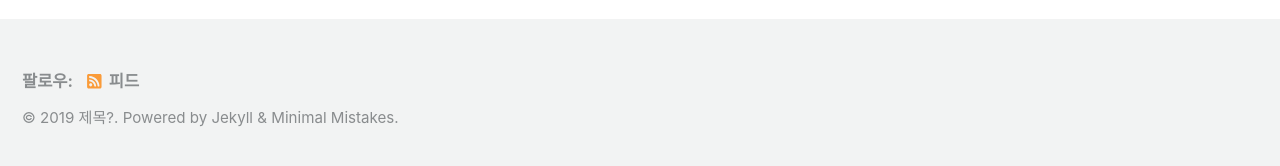
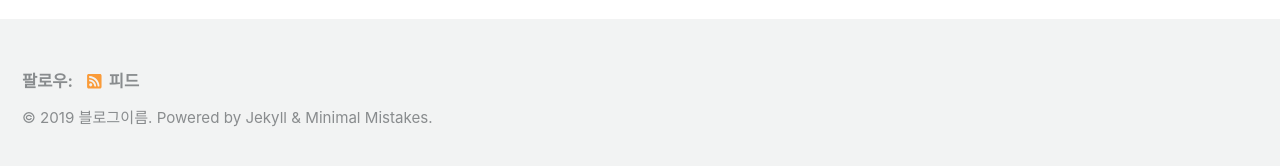
Before and after one commit to devgony/blog, a Jekyll site: the page built from index.html, in a window 1280 px wide and 900 px high, scrolled down 222 px. Shown: the part 726-892 px from the top of the window. Built offline with Jekyll 4.4.1, drawn with Linux system fonts in a browser that asks for light colours; cached includes are drawn as plain includes; nearby versions of some CDN libraries; the list of posts is cut into pages by our own code.

Commit message:
Fri Jun  7 14:35:13 KST 2019

```diff
--- a/_config.yml
+++ b/_config.yml
@@ -18,7 +18,7 @@ minimal_mistakes_skin    : "default" # "air", "aqua", "contrast", "dark", "dirt"
 locale                   : "ko-KR"
 title                    : "개발자 고니의 블로그"
 title_separator          : "-"
-name                     : "제목?"
+name                     : "블로그이름"
 description              : "고니의 놀라운 블로그입니다."
 url                      : "https://devgony.github.io" # the base hostname & protocol for your site e.g. "https://mmistakes.github.io"
 baseurl                  : "/blog" # the subpath of your site, e.g. "/blog"
@@ -290,6 +290,6 @@ defaults:
       layout: single
       author_profile: true
       read_time: true
-      comments: # true
+      comments: true
       share: true
       related: true
```
